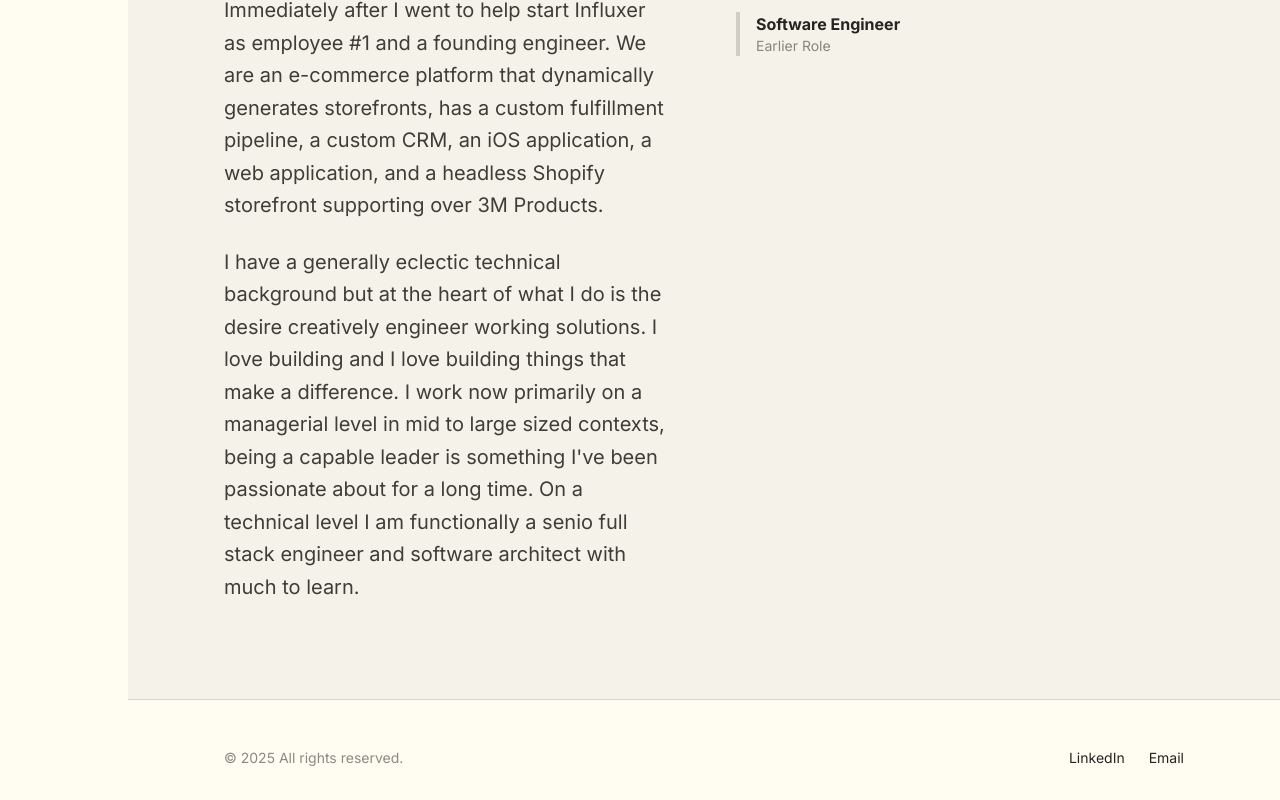
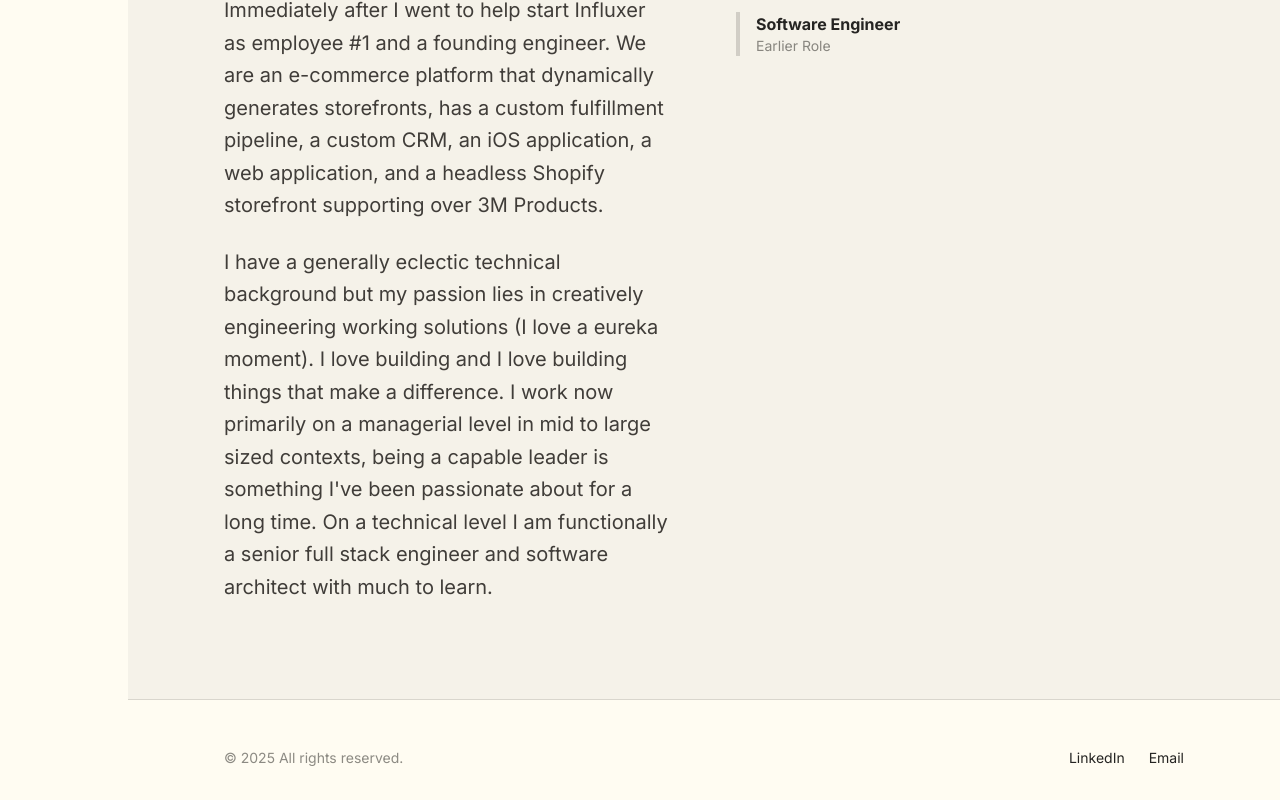
Before and after one commit to david-b3ggs/my_website, a Next.js app: page /about in a window 1280 px wide. Shown: the part 636-1436 px from the top of the page. Built offline with nearby package versions, Linux system fonts and the light colour scheme.

Commit message:
Update AboutSection.tsx
Spelling issues

```diff
--- a/components/AboutSection.tsx
+++ b/components/AboutSection.tsx
@@ -26,10 +26,10 @@ export default function AboutSection() {
               headless Shopify storefront supporting over 3M Products.
             </p>
             <p className="text-xl text-secondary leading-relaxed">
-              I have a generally eclectic technical background but at the heart of what I do is the desire
-              creatively engineer working solutions. I love building and I love building things that make a difference.
+              I have a generally eclectic technical background but my passion lies in
+              creatively engineering working solutions (I love a eureka moment). I love building and I love building things that make a difference.
               I work now primarily on a managerial level in mid to large sized contexts, being a capable leader is something
-              I've been passionate about for a long time. On a technical level I am functionally a senio full stack engineer and software
+              I've been passionate about for a long time. On a technical level I am functionally a senior full stack engineer and software
               architect with much to learn.
             </p>
           </div>
```
